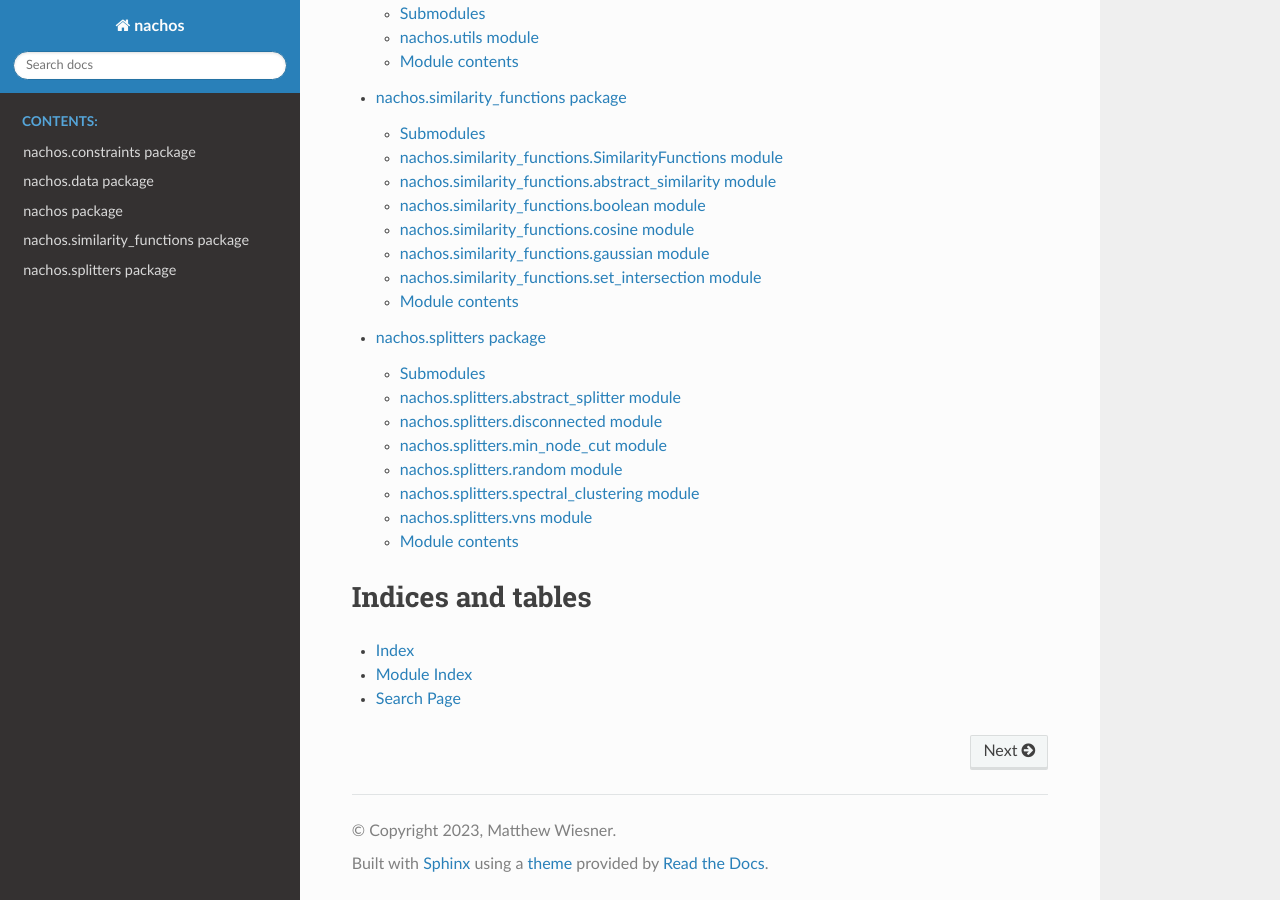
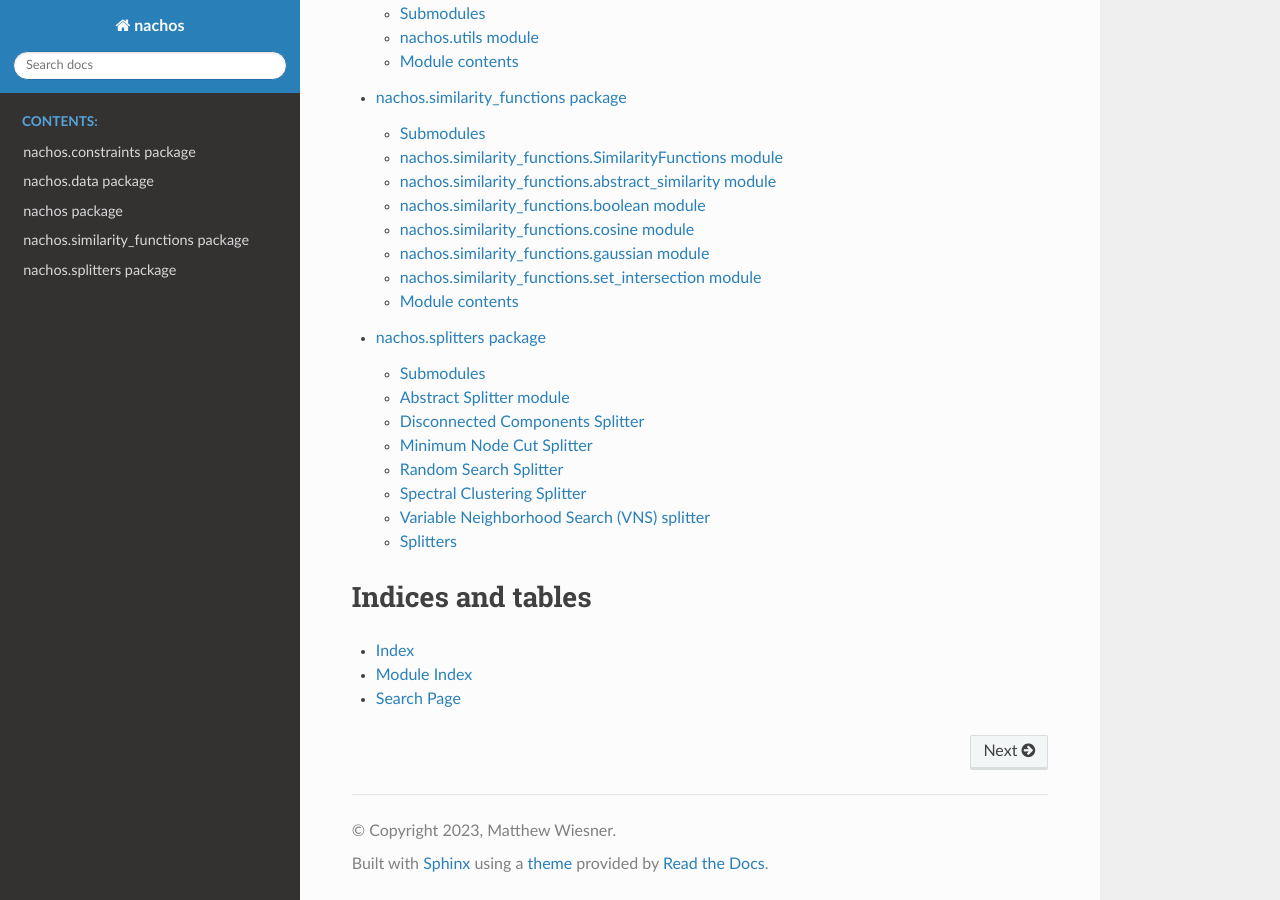
Before and after one commit to m-wiesner/nachos, a Sphinx documentation site: the page built from docs/source/index.rst, in a window 1280 px wide and 900 px high, scrolled down 674 px. Built offline with Sphinx 7.4.7 and the Read the Docs theme 2.0.0, drawn with Linux system fonts in a browser that asks for light colours.

Commit message:
Update splitter doc

```diff
--- a/docs/source/nachos.splitters.rst
+++ b/docs/source/nachos.splitters.rst
@@ -4,7 +4,7 @@ nachos.splitters package
 Submodules
 ----------
 
-nachos.splitters.abstract\_splitter module
+Abstract Splitter module
 ------------------------------------------
 
 .. automodule:: nachos.splitters.abstract_splitter
@@ -12,7 +12,7 @@ nachos.splitters.abstract\_splitter module
    :undoc-members:
    :show-inheritance:
 
-nachos.splitters.disconnected module
+Disconnected Components Splitter
 ------------------------------------
 
 .. automodule:: nachos.splitters.disconnected
@@ -20,7 +20,7 @@ nachos.splitters.disconnected module
    :undoc-members:
    :show-inheritance:
 
-nachos.splitters.min\_node\_cut module
+Minimum Node Cut Splitter
 --------------------------------------
 
 .. automodule:: nachos.splitters.min_node_cut
@@ -28,7 +28,7 @@ nachos.splitters.min\_node\_cut module
    :undoc-members:
    :show-inheritance:
 
-nachos.splitters.random module
+Random Search Splitter
 ------------------------------
 
 .. automodule:: nachos.splitters.random
@@ -36,7 +36,7 @@ nachos.splitters.random module
    :undoc-members:
    :show-inheritance:
 
-nachos.splitters.spectral\_clustering module
+Spectral Clustering Splitter
 --------------------------------------------
 
 .. automodule:: nachos.splitters.spectral_clustering
@@ -44,15 +44,15 @@ nachos.splitters.spectral\_clustering module
    :undoc-members:
    :show-inheritance:
 
-nachos.splitters.vns module
----------------------------
+Variable Neighborhood Search (VNS) splitter
+--------------------------------------------
 
 .. automodule:: nachos.splitters.vns
    :members:
    :undoc-members:
    :show-inheritance:
 
-Module contents
+Splitters
 ---------------
 
 .. automodule:: nachos.splitters
```
